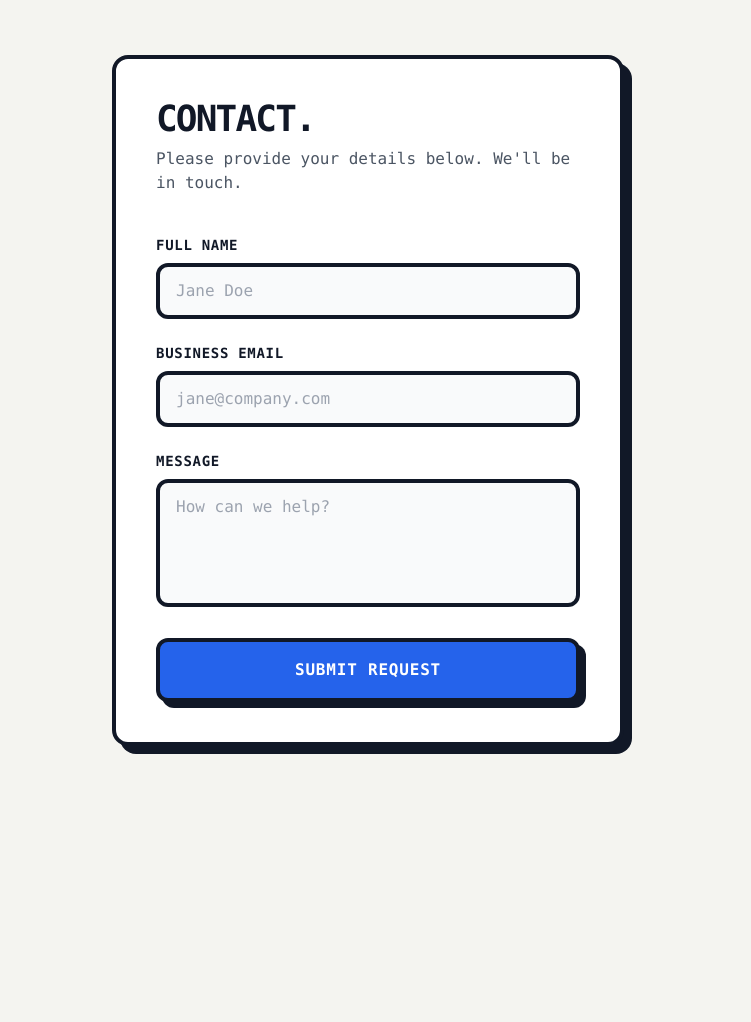
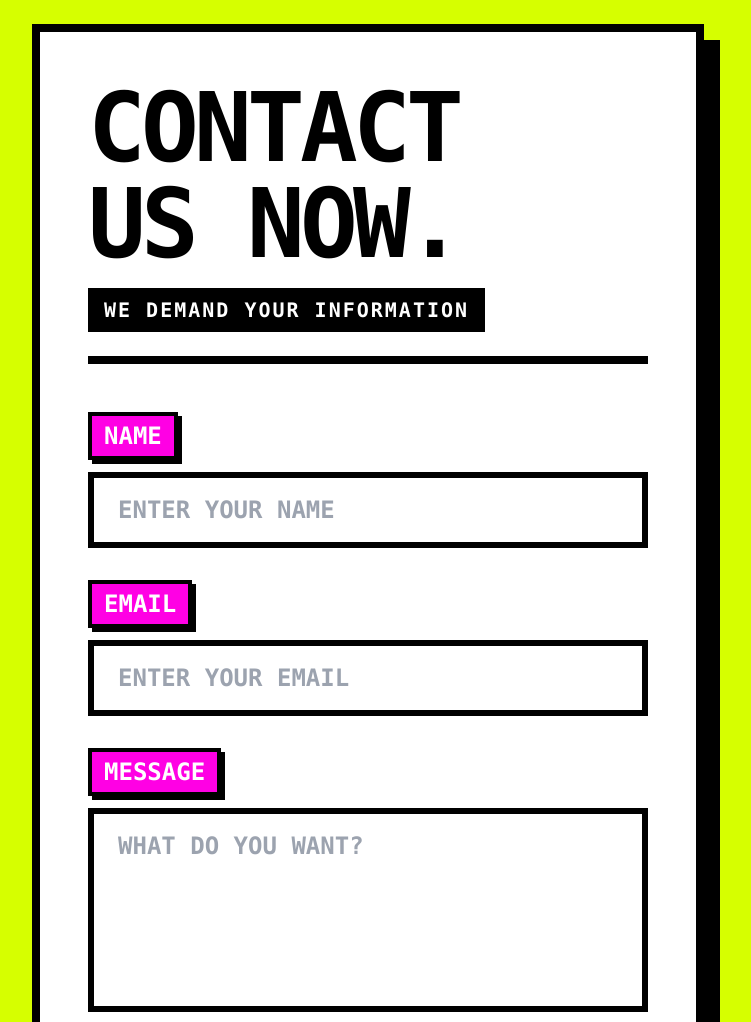
Before and after one commit to AdityaDugar11/Lead-Qualification-Agent, a plain HTML site: page public/index.html in a window 1280 px wide. Shown: the top 1022 px of the page, without its empty margins (272-1023 px from the left). Before the commit the page ends 800 px from the top, so only its background shows below. Drawn offline with nearby package versions, Linux system fonts and the light colour scheme.

Commit message:
Pure brutalism redesign

```diff
--- a/public/index.html
+++ b/public/index.html
@@ -3,49 +3,49 @@
 <head>
     <meta charset="UTF-8">
     <meta name="viewport" content="width=device-width, initial-scale=1.0">
-    <title>Contact Us</title>
+    <title>CONTACT US NOW</title>
     <script src="https://cdn.tailwindcss.com"></script>
     <link rel="stylesheet" href="styles.css">
 </head>
-<body class="min-h-screen bg-[#F4F4F0] flex items-center justify-center p-6 font-mono text-gray-900">
-    <div class="bg-white p-8 md:p-10 rounded-2xl w-full max-w-lg border-4 border-gray-900 shadow-[8px_8px_0px_rgba(17,24,39,1)] transition-all">
-        <div class="mb-10">
-            <h1 class="text-4xl font-black mb-2 uppercase tracking-tighter">Contact.</h1>
-            <p class="font-medium text-gray-600">Please provide your details below. We'll be in touch.</p>
+<body class="min-h-screen bg-[#D6FF00] flex items-center justify-center p-6 font-mono text-black selection:bg-black selection:text-[#D6FF00]">
+    <div class="bg-white p-8 md:p-12 w-full max-w-2xl border-[8px] border-black shadow-[16px_16px_0px_rgba(0,0,0,1)]">
+        <div class="mb-12 border-b-8 border-black pb-6">
+            <h1 class="text-6xl md:text-8xl font-black mb-4 uppercase leading-none tracking-tighter">CONTACT<br>US NOW.</h1>
+            <p class="text-xl font-bold uppercase tracking-widest bg-black text-white inline-block px-4 py-2">We demand your information</p>
         </div>
 
-        <form id="leadForm" class="space-y-6">
-            <div>
-                <label for="name" class="block text-sm font-bold uppercase tracking-wider mb-2">Full Name</label>
+        <form id="leadForm" class="space-y-8">
+            <div class="group">
+                <label for="name" class="block text-2xl font-black uppercase mb-3 bg-[#FF00E4] text-white px-3 py-1 inline-block border-4 border-black shadow-[4px_4px_0px_rgba(0,0,0,1)] transition-transform group-focus-within:-translate-y-1">NAME</label>
                 <input type="text" id="name" name="name" required
-                    class="w-full px-4 py-3 bg-gray-50 border-4 border-gray-900 rounded-xl focus:outline-none focus:bg-white focus:translate-x-1 focus:-translate-y-1 focus:shadow-[4px_4px_0px_rgba(17,24,39,1)] transition-all duration-200"
-                    placeholder="Jane Doe">
+                    class="w-full px-6 py-4 bg-white border-[6px] border-black text-2xl font-bold focus:outline-none focus:bg-[#00FFD1] focus:shadow-[12px_12px_0px_rgba(0,0,0,1)] focus:-translate-y-2 focus:translate-x-2 transition-all duration-150"
+                    placeholder="ENTER YOUR NAME">
             </div>
 
-            <div>
-                <label for="email" class="block text-sm font-bold uppercase tracking-wider mb-2">Business Email</label>
+            <div class="group">
+                <label for="email" class="block text-2xl font-black uppercase mb-3 bg-[#FF00E4] text-white px-3 py-1 inline-block border-4 border-black shadow-[4px_4px_0px_rgba(0,0,0,1)] transition-transform group-focus-within:-translate-y-1">EMAIL</label>
                 <input type="email" id="email" name="email" required
-                    class="w-full px-4 py-3 bg-gray-50 border-4 border-gray-900 rounded-xl focus:outline-none focus:bg-white focus:translate-x-1 focus:-translate-y-1 focus:shadow-[4px_4px_0px_rgba(17,24,39,1)] transition-all duration-200"
-                    placeholder="jane@company.com">
+                    class="w-full px-6 py-4 bg-white border-[6px] border-black text-2xl font-bold focus:outline-none focus:bg-[#00FFD1] focus:shadow-[12px_12px_0px_rgba(0,0,0,1)] focus:-translate-y-2 focus:translate-x-2 transition-all duration-150"
+                    placeholder="ENTER YOUR EMAIL">
             </div>
 
-            <div>
-                <label for="message" class="block text-sm font-bold uppercase tracking-wider mb-2">Message</label>
-                <textarea id="message" name="message" rows="4" required
-                    class="w-full px-4 py-3 bg-gray-50 border-4 border-gray-900 rounded-xl focus:outline-none focus:bg-white focus:translate-x-1 focus:-translate-y-1 focus:shadow-[4px_4px_0px_rgba(17,24,39,1)] transition-all duration-200 resize-none"
-                    placeholder="How can we help?"></textarea>
+            <div class="group">
+                <label for="message" class="block text-2xl font-black uppercase mb-3 bg-[#FF00E4] text-white px-3 py-1 inline-block border-4 border-black shadow-[4px_4px_0px_rgba(0,0,0,1)] transition-transform group-focus-within:-translate-y-1">MESSAGE</label>
+                <textarea id="message" name="message" rows="5" required
+                    class="w-full px-6 py-4 bg-white border-[6px] border-black text-2xl font-bold focus:outline-none focus:bg-[#00FFD1] focus:shadow-[12px_12px_0px_rgba(0,0,0,1)] focus:-translate-y-2 focus:translate-x-2 transition-all duration-150 resize-none"
+                    placeholder="WHAT DO YOU WANT?"></textarea>
             </div>
 
             <button type="submit" id="submitBtn"
-                class="w-full bg-blue-600 hover:bg-blue-700 active:translate-y-1 active:translate-x-1 active:shadow-none text-white font-black uppercase tracking-wider py-4 px-4 rounded-xl border-4 border-gray-900 shadow-[6px_6px_0px_rgba(17,24,39,1)] hover:shadow-[8px_8px_0px_rgba(17,24,39,1)] transition-all duration-200 focus:outline-none disabled:opacity-50 flex justify-center items-center">
-                <span id="btnText">Submit Request</span>
-                <svg id="loadingIcon" class="hidden animate-spin ml-3 h-5 w-5 text-white" xmlns="http://www.w3.org/2000/svg" fill="none" viewBox="0 0 24 24">
-                    <circle class="opacity-25" cx="12" cy="12" r="10" stroke="currentColor" stroke-width="4"></circle>
+                class="w-full bg-[#FF3B00] hover:bg-black hover:text-[#FF3B00] text-black text-4xl font-black uppercase py-6 px-4 border-[6px] border-black shadow-[16px_16px_0px_rgba(0,0,0,1)] hover:shadow-[24px_24px_0px_rgba(0,0,0,1)] active:shadow-none active:translate-y-[16px] active:translate-x-[16px] transition-all duration-150 focus:outline-none disabled:opacity-50 disabled:cursor-not-allowed flex justify-center items-center group">
+                <span id="btnText" class="tracking-widest">SUBMIT DATA</span>
+                <svg id="loadingIcon" class="hidden animate-spin ml-4 h-10 w-10 text-current" xmlns="http://www.w3.org/2000/svg" fill="none" viewBox="0 0 24 24">
+                    <circle class="opacity-25" cx="12" cy="12" r="10" stroke="currentColor" stroke-width="6"></circle>
                     <path class="opacity-75" fill="currentColor" d="M4 12a8 8 0 018-8V0C5.373 0 0 5.373 0 12h4zm2 5.291A7.962 7.962 0 014 12H0c0 3.042 1.135 5.824 3 7.938l3-2.647z"></path>
                 </svg>
             </button>
 
-            <div id="statusMessage" class="hidden rounded-xl p-4 text-sm mt-6 text-center font-bold border-4 transition-all duration-300"></div>
+            <div id="statusMessage" class="hidden p-6 text-2xl mt-8 text-center font-black border-[6px] shadow-[8px_8px_0px_rgba(0,0,0,1)] uppercase bg-white border-black text-black"></div>
         </form>
     </div>
 
--- a/public/styles.css
+++ b/public/styles.css
@@ -1,3 +1,9 @@
+/* Pure Brutalism */
 body {
-    background-color: #F4F4F0;
+    background-color: #D6FF00;
 }
+
+/* Disable smooth focus rings entirely for that authentic harsh brutalist feel */
+* {
+    outline: none !important;
+}
```
